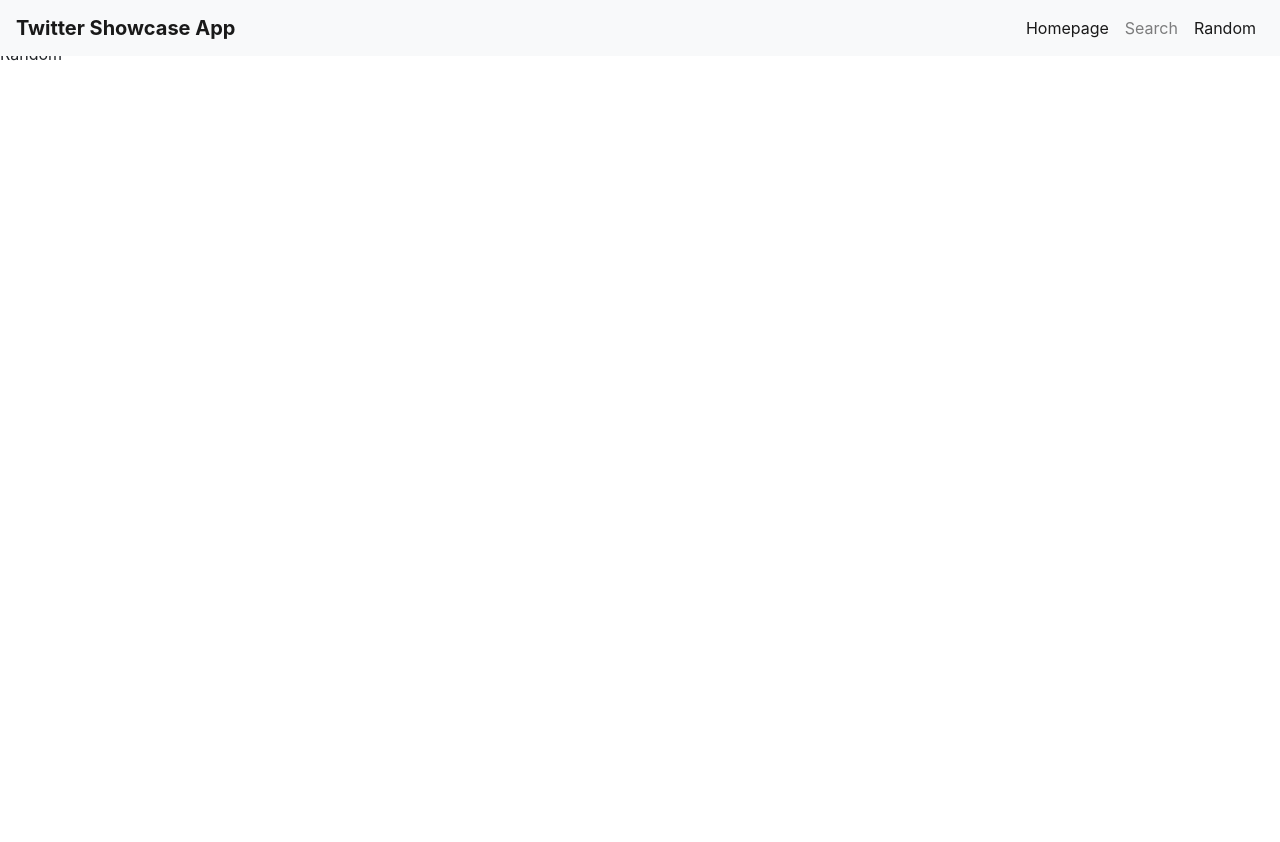
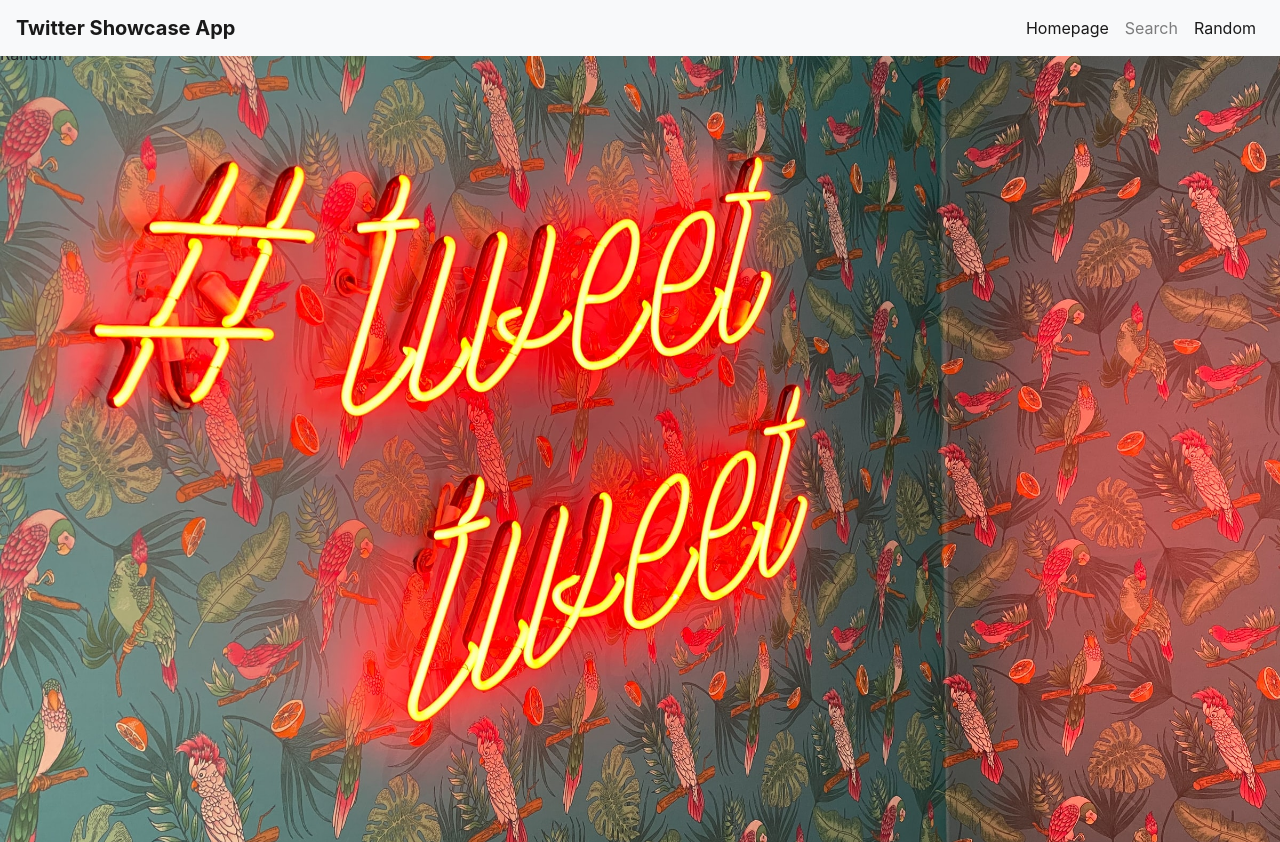
Before and after one commit to jbri91/twitterShowcaseApp, a React (Create React App) app in the folder twitter/: page /random in a window 1280 px wide. Before the commit the page ends 800 px from the top, so only its background shows below. Built offline with nearby package versions, Linux system fonts and the light colour scheme.

Commit message:
tweetTweet background for Random

```diff
--- a/twitter/src/App.css
+++ b/twitter/src/App.css
@@ -8,6 +8,14 @@
 
 .search {
   background-image: url(./laptopTwitterBg.jpg);
+  height: 100vh;
+  background-size: cover;
+  background-position: center;
+  background-repeat: no-repeat;
+}
+
+.random {
+  background-image: url(./tweetTweet.jpg);
   height: 100vh;
   background-size: cover;
   background-position: center;
--- a/twitter/src/Pages/Random.js
+++ b/twitter/src/Pages/Random.js
@@ -4,7 +4,7 @@
 
 function Random() {
     return(
-        <div>
+        <div className="random">
         <p>Random</p>
         {console.log('Random')}
         </div>
```
Also changed, not shown: twitter/src/tweetTweet.jpg (added), 1 other file (tests, documents, lock files or other folders).
